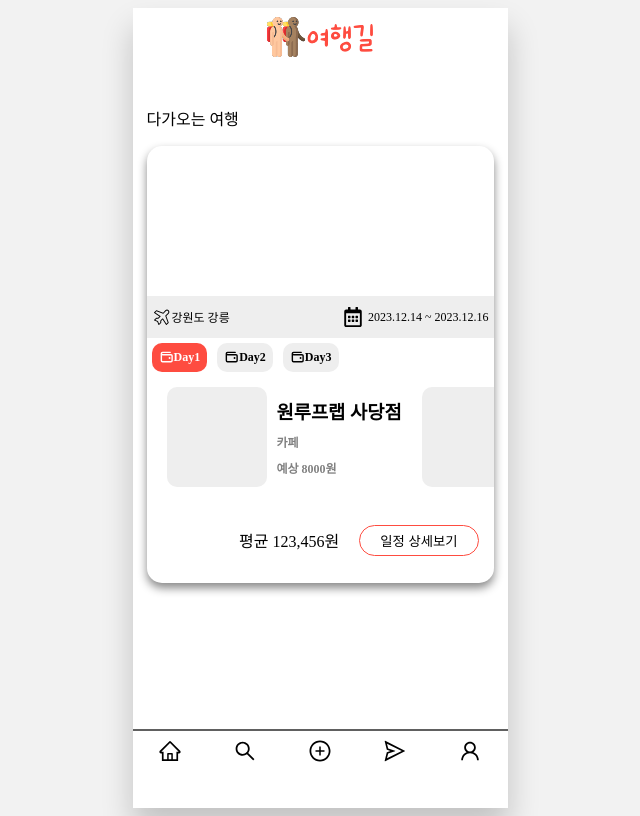
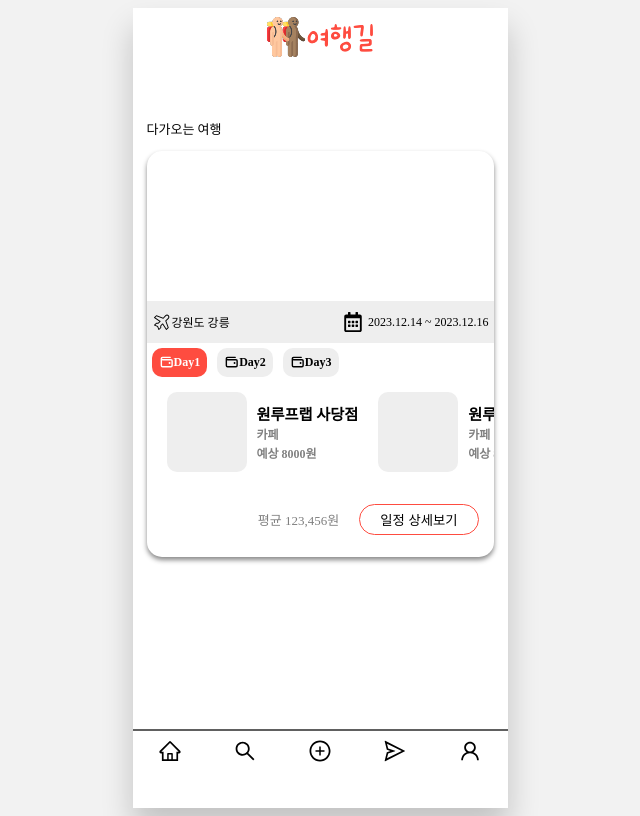
Before and after one commit to in2p/yeohaengil, a React (Create React App) app: page / in a window 1280 px wide. Shown: the whole page, without its empty margins (320-960 px from the left). Built offline with nearby package versions, Linux system fonts and the light colour scheme.

Commit message:
[Style] Card.js 데이별 상세 정보 스타일 변경 - 네모 사진 박스랑 옆에 글 크기가 좀 큰것 같아서 줄였다. - 네모 사진 박스 100px => 80px - 그림 div 80px => 60px - 평균 글자색 검정 => gray

```diff
--- a/src/App.css
+++ b/src/App.css
@@ -21,5 +21,5 @@
 } */
 
 .fullContainer {
-  margin: 50px 14px;
+  padding: 50px 14px;
 }
--- a/src/components/Card.js
+++ b/src/components/Card.js
@@ -8,7 +8,7 @@ const Box = styled.div`
   width: 100%;
   margin: auto;
   border-radius: 15px;
-  box-shadow: 0px 5px 10px 0px #888888;
+  box-shadow: 0px 3px 5px 0px #888888;
   padding-top: 150px;
 `;
 const Destination = styled.div`
@@ -50,6 +50,7 @@ const DetailButton = styled.button`
   border-radius: 20px;
   margin-left: 20px;
   border: 1px solid #fe4c40;
+  color: black;
 `;
 
 function Card() {
@@ -99,6 +100,7 @@ function Card() {
         style={{
           padding: '15px',
           justifyContent: 'flex-end',
+          color: 'gray',
         }}
       >
         <p>평균 123,456원</p>
--- a/src/pages/MainPage/Main.js
+++ b/src/pages/MainPage/Main.js
@@ -1,4 +1,5 @@
 import Card from '../../components/Card.js';
+import './main.css';
 
 function Main() {
   return (
--- /dev/null
+++ b/src/pages/MainPage/main.css
@@ -0,0 +1,3 @@
+.container{
+    font-size: small;
+}
--- a/src/styles/globals.css
+++ b/src/styles/globals.css
@@ -1,6 +1,6 @@
 .content-img{
-    width: 100px;
-    height: 100px;
+    width: 80px;
+    height: 80px;
     background: #eee;
     border-radius: 10px;
     margin: 10px 10px 10px 20px;
@@ -8,7 +8,7 @@
 
 /* Card.js */
 .content-column{
-    height: 80px;
+    height: 60px;
     display: flex;
     flex-direction: column;
     justify-content: space-between;
```
